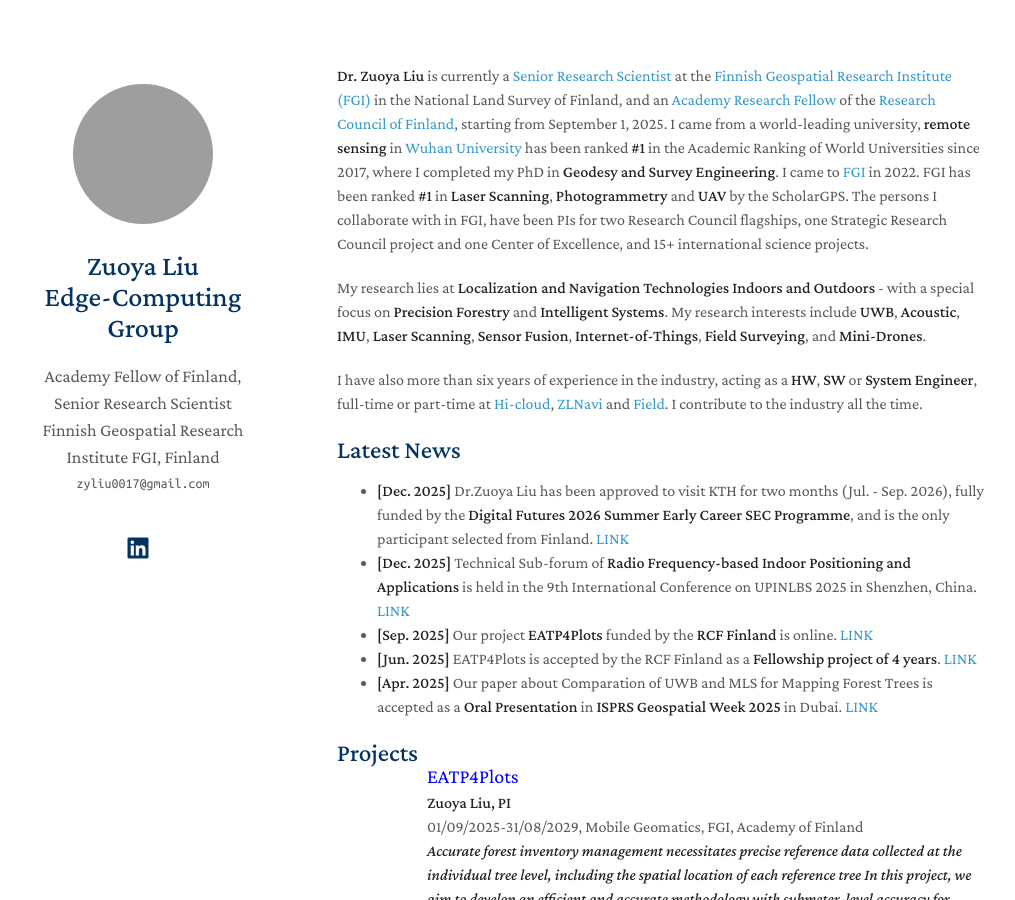
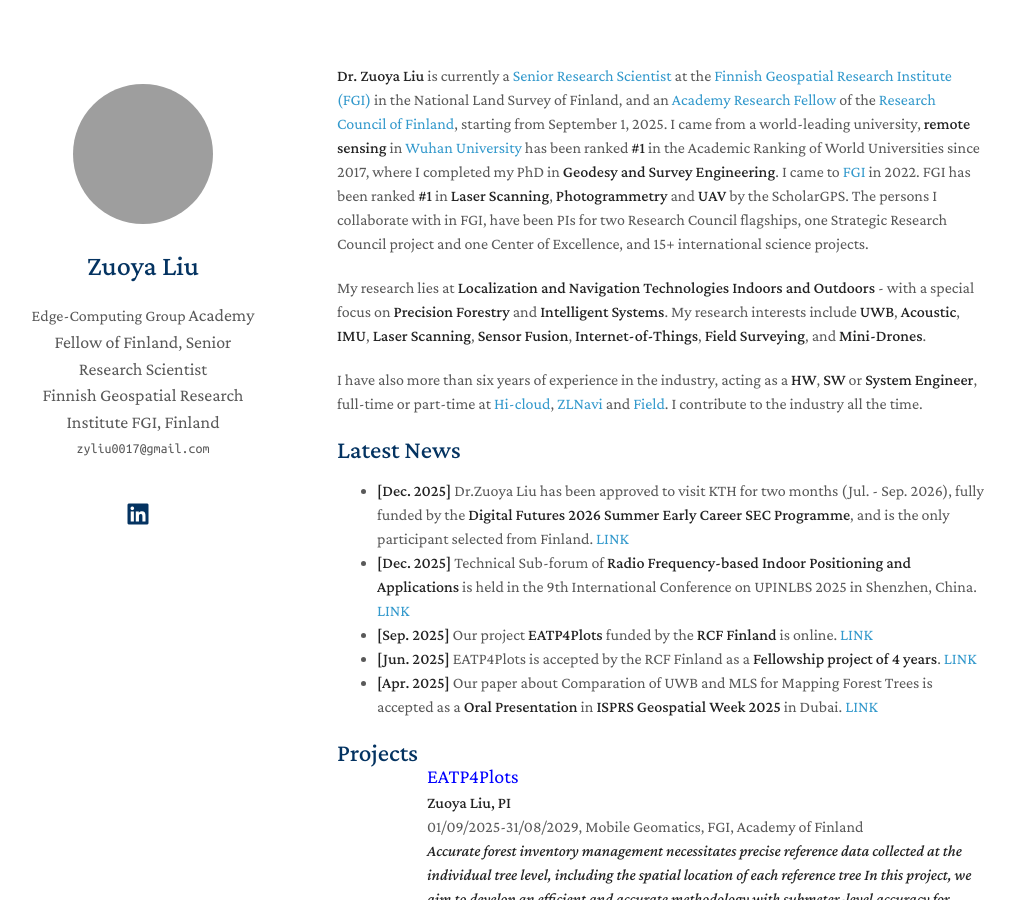
Before and after one commit to zyliu0017/zyliu0017.github.io, a Jekyll site: the page built from index.md, in a window 1280 px wide and 900 px high. Shown: the whole window, without its empty margins (133-1148 px from the left). Built offline with Jekyll 4.4.1, drawn with Linux system fonts in a browser that asks for light colours; a style sheet for code colours, icons or effects is not loaded; grey boxes are pictures that could not be loaded.

Commit message:
update info

```diff
--- a/_config.yml
+++ b/_config.yml
@@ -1,5 +1,6 @@
 # Basic Information
-title: Zuoya Liu <br> Edge-Computing Group
+title: Zuoya Liu
+group: Edge-Computing Group
 position: Academy Fellow of Finland, Senior Research Scientist
 affiliation: Finnish Geospatial Research Institute FGI, Finland
 email: zyliu0017@gmail.com
--- a/_layouts/homepage.html
+++ b/_layouts/homepage.html
@@ -43,8 +43,10 @@
         <a class="image avatar"><img src="{{ site.avatar }}" alt="avatar" style="width:140px; height:140px; border-radius:50%;"/></a>
         {% endif %}
 
-        <h1>{{ site.title | raw}}</h1>
-
+        <h1>{{ site.title}}</h1>
+        {% if site.group %}
+        <group>{{ site.group }}</group>
+        {% endif %}
         {% if site.position %}
         <position style="font-size:1.12rem;">{{ site.position }}</position>
         <br>
```
